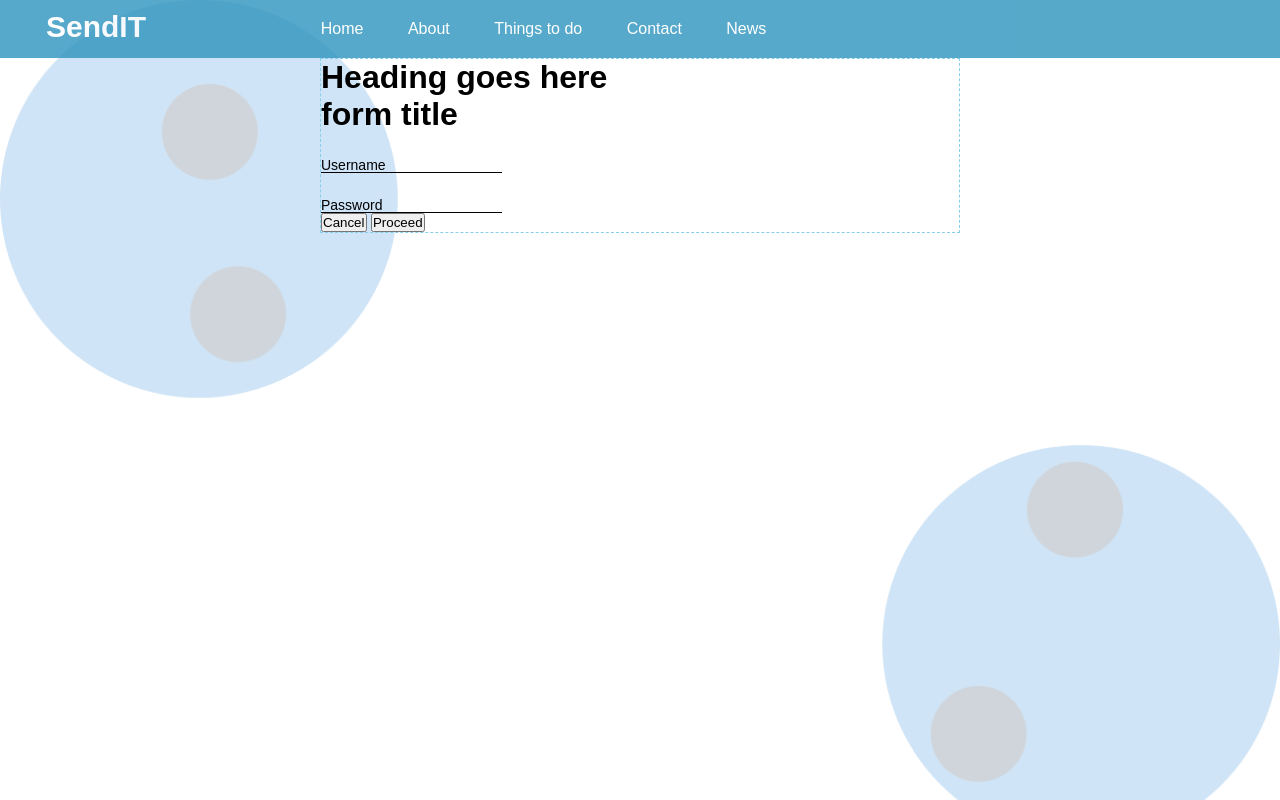
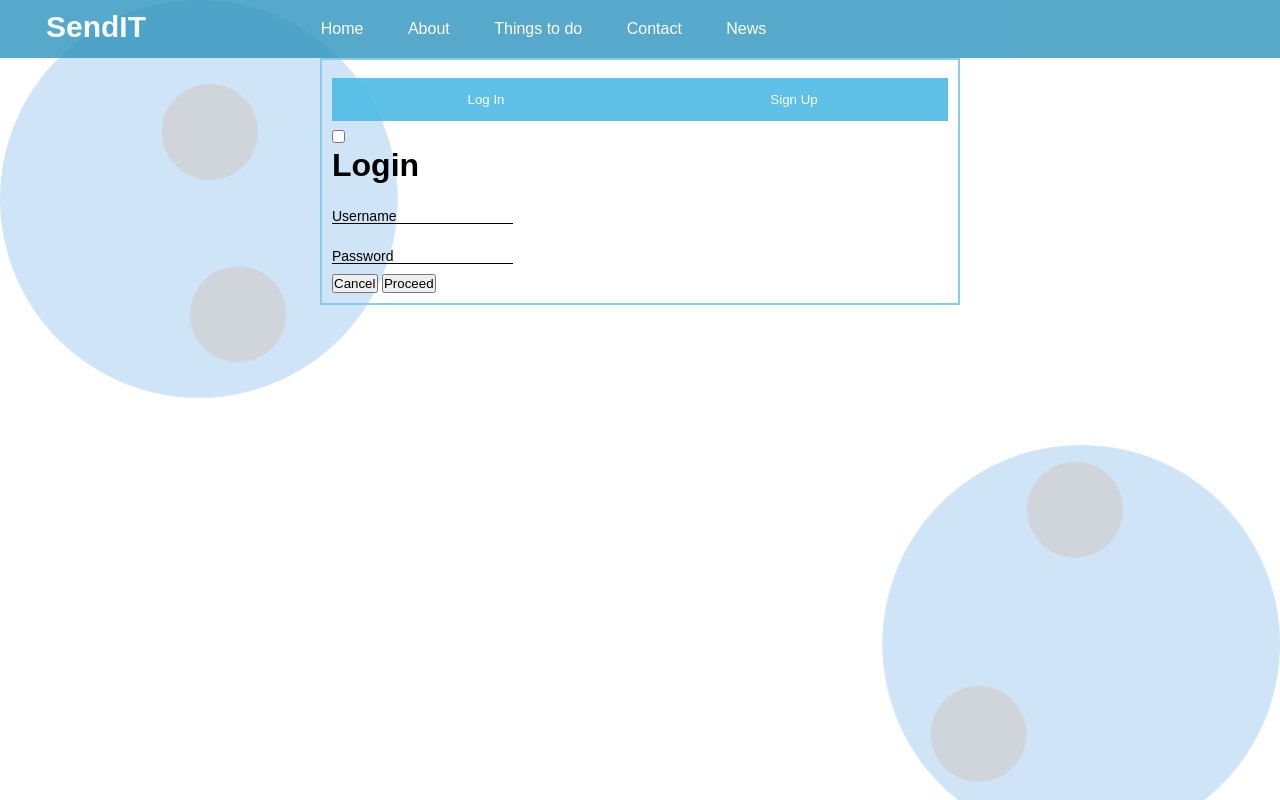
Before and after one commit to kabaclo/And_Clovis, a plain HTML site: page index.html in a window 1280 px wide. Drawn offline with Linux system fonts and the light colour scheme.

Commit message:
change the login page

```diff
--- a/css/style1.css
+++ b/css/style1.css
@@ -60,12 +60,13 @@ ul li a {
 }
 
 #content {
+    padding: 10px;
     display: block;
     margin-left : auto;
     margin-right: auto;
     width: 50%;
     height: 60%;
-    border: skyblue 1px dashed;
+    border: 2px skyblue  solid;
 
 }
 
@@ -86,11 +87,12 @@ ul li a {
     }
 
     #content {
+        padding: 10px;
         display: block;
         margin-left : auto;
         margin-right: auto;
         width: 100%;
-        border: skyblue 1px dashed;
+        border: 2px skyblue solid;
 
     }
     #open_close_menu:checked ~ .main-menu{
@@ -138,4 +140,35 @@ label.input-not-empty{
 label.input-empty{
     transform: translateY(24px);
 }
+.s-button {
+    margin-top : 10px;
+}
 /*-- end */
+
+/*-- tab-group */
+ .signUpBtn, .loginBtn {
+    display: block;
+    background-color:rgb(78, 187, 230);
+    color: white;
+    padding: 14px 20px;
+    margin:  8px 0;
+    border: none;
+    cursor: pointer;
+    width: 100%;
+    opacity: 0.9;
+    margin-right: 2px;
+}
+.signUpBtn:hover{
+    background-color: #001f44;
+}
+
+.loginBtn:hover{
+    background-color: blue;
+}
+
+.tab-signup, .tab-login{
+    float: left;
+    width: 50%;
+}
+
+/*-- end tab-group */
--- a/index.html
+++ b/index.html
@@ -33,11 +33,28 @@
     </div>
     </nav>
     <div id="content">
-        <h1>Heading goes here</h1>
+
 
         <form action="#">
-            <h1 class="form-title">form title</h1>
 
+            <!--Tab menu -->
+            <div class="tab-group">
+
+                <div class="tab-login">
+
+                    <button type="submit" class="loginBtn">  <label for="open_close_loginPg">Log In </label> </button>
+
+                </div>
+
+                <div class="tab-signup">
+                    <button type="button" class="signUpBtn">Sign Up</button>
+                </div>
+
+            </div>
+
+            <input type="checkbox" id="open_close_loginPg" />
+            <!--Tab menu -->
+            <h1 class="form-title">Login</h1>
             <div class="form-element">
                 <input type="text" name="username" id="username">
                 <label for="username">Username</label>
@@ -47,9 +64,10 @@
                 <input type="text" name="password" id="password">
                 <label for="password">Password</label>
             </div>
-
-            <button>Cancel</button>
-            <button type=submit>Proceed</button>
+            <div class="s-button">
+                <button>Cancel</button>
+                <button type=submit>Proceed</button>
+            </div>
         </form>
 
     </div>
```
